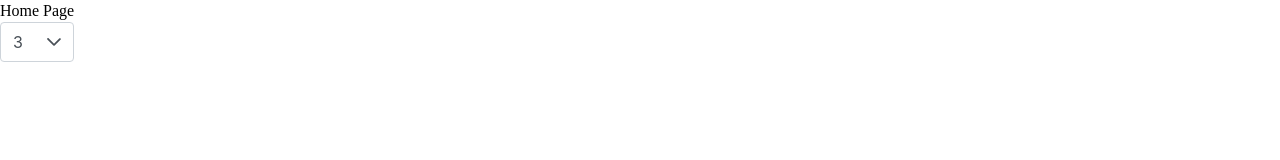
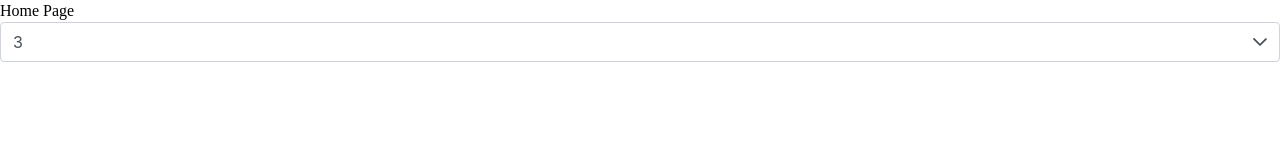
Before and after one commit to os-nsu/ostest-front, a React (Vite) app: page / in a window 1280 px wide. Shown: the top 160 px of the page. Built offline with nearby package versions, Linux system fonts and the light colour scheme.

Commit message:
12200 edit DefaultDropdown: add styles

```diff
--- a/src/UI/inputs/DefaultDropdown/DefaultDropdown.tsx
+++ b/src/UI/inputs/DefaultDropdown/DefaultDropdown.tsx
@@ -1,6 +1,7 @@
 import { Dropdown } from 'primereact/dropdown';
 import { SelectItem } from 'primereact/selectitem';
 import { useDefaultDropdown } from '@UI/inputs/DefaultDropdown/hooks/useDefaultDropdown.ts';
+import '@styles/components/DefaultDropdown.scss';
 
 interface DefaultDropdownProps {
   label?: string;
@@ -19,7 +20,7 @@ export default function DefaultDropdown({
   const { selectedOption, onChange } = useDefaultDropdown(value, onSelect);
 
   return (
-    <div>
+    <div className="container">
       {label ? <label>{label}</label> : null}
       <Dropdown value={selectedOption} options={options} onChange={onChange} />
     </div>
--- /dev/null
+++ b/src/styles/components/DefaultDropdown.scss
@@ -0,0 +1,7 @@
+
+
+.container {
+  display: flex;
+  flex-direction: column;
+  gap: 8px;
+}
```
